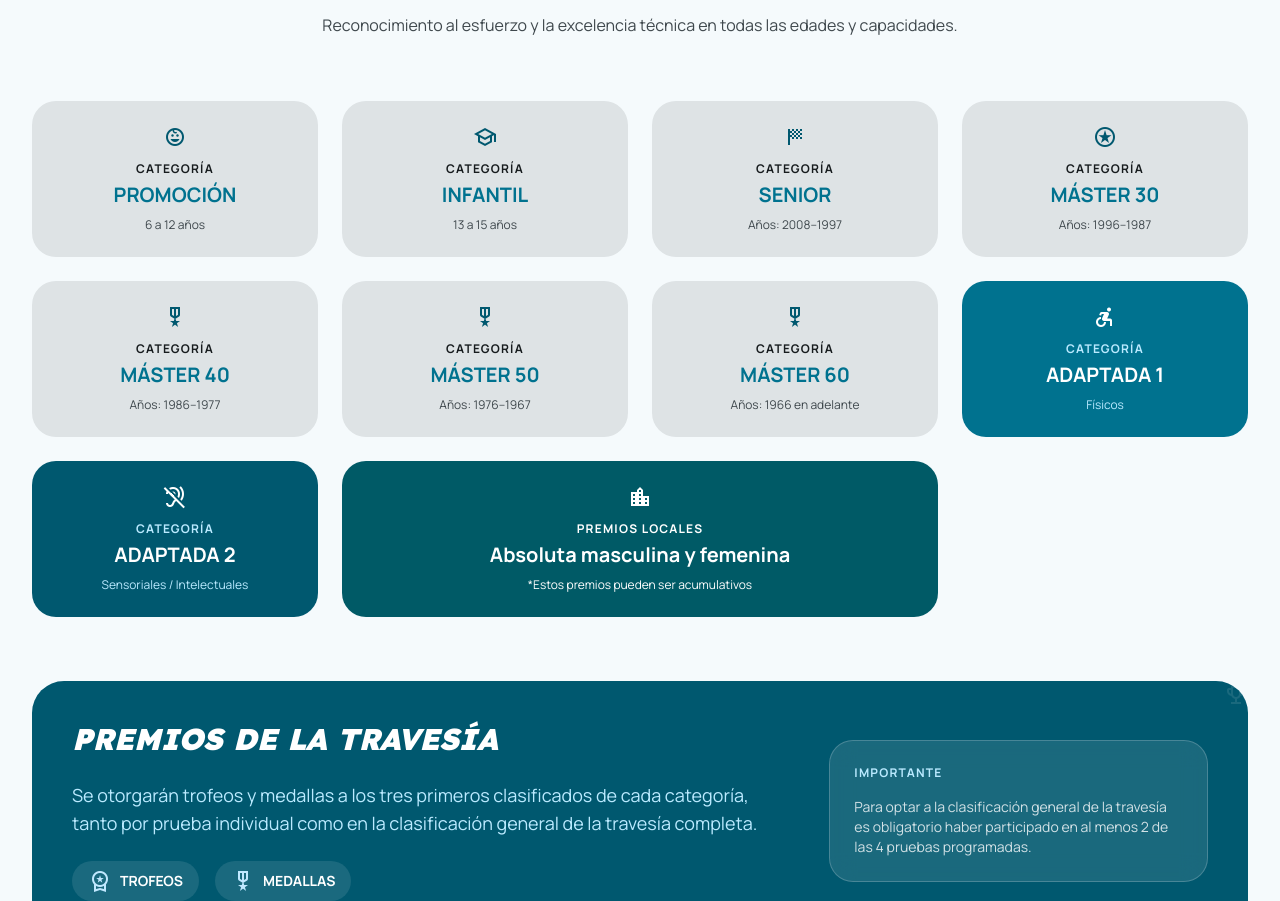
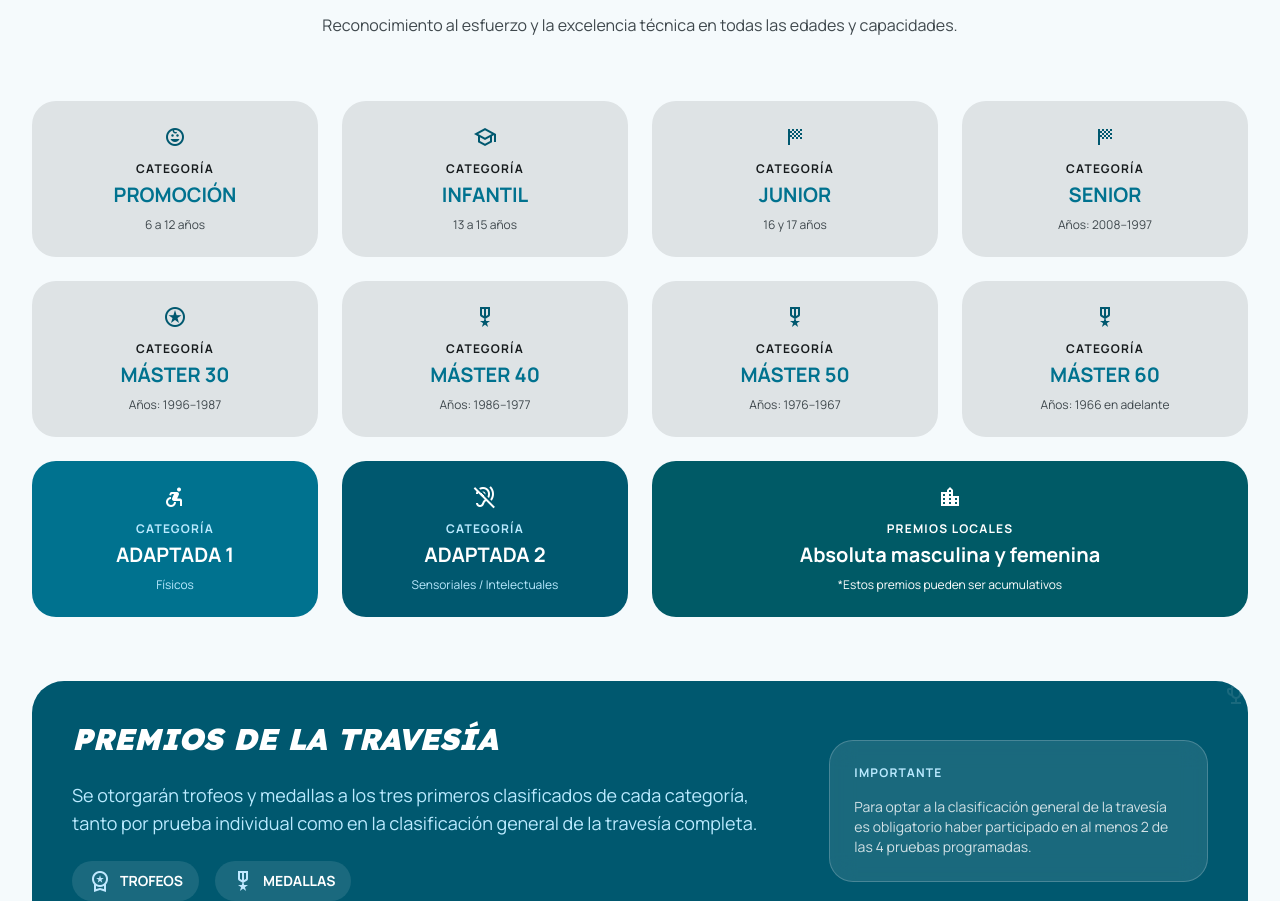
Before and after one commit to dvdgp9/web-travesia-alme, a website: page index.html in a window 1280 px wide. Shown: the part 3242-4143 px from the top of the page. Drawn offline with Linux system fonts and the light colour scheme.

Commit message:
Cat junior

```diff
--- a/index.html
+++ b/index.html
@@ -344,6 +344,12 @@
 <div class="font-bold uppercase text-xs tracking-widest mb-1">Categoría</div>
 <div class="text-xl font-black text-primary-container">INFANTIL</div>
 <p class="text-xs text-on-surface-variant mt-2">13 a 15 años</p>
+</div>
+<div class="hover-lift fade-up bg-surface-container-highest p-6 rounded-2xl text-center">
+<div class="material-symbols-outlined text-4xl text-primary mb-3">sports_score</div>
+<div class="font-bold uppercase text-xs tracking-widest mb-1">Categoría</div>
+<div class="text-xl font-black text-primary-container">JUNIOR</div>
+<p class="text-xs text-on-surface-variant mt-2">16 y 17 años</p>
 </div>
 <div class="hover-lift fade-up bg-surface-container-highest p-6 rounded-2xl text-center">
 <div class="material-symbols-outlined text-4xl text-primary mb-3">sports_score</div>
```
